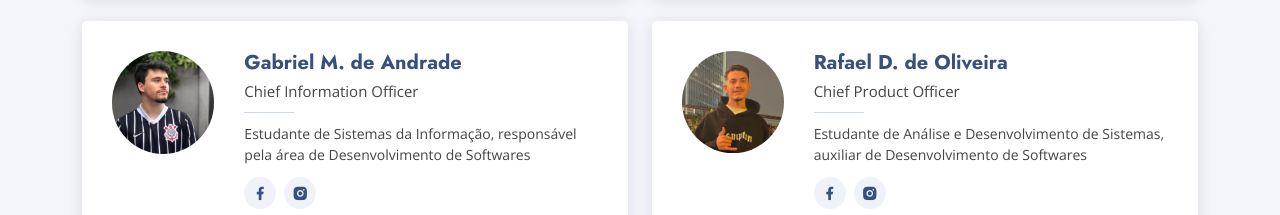
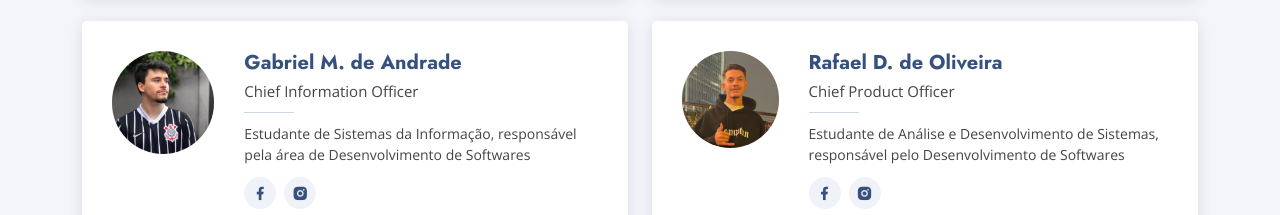
Before and after one commit to rafaelmings/mogismartech, a plain HTML site: page index.html in a window 1280 px wide. Shown: the part 3260-3475 px from the top of the page. Drawn offline with nearby package versions, Linux system fonts and the light colour scheme.

Commit message:
alteração desc cargos

```diff
--- a/index.html
+++ b/index.html
@@ -324,7 +324,7 @@
               <div class="member-info">
                 <h4>Rafael D. de Oliveira</h4>
                 <span>Chief Product Officer</span>
-                <p>Estudante de Análise e Desenvolvimento de Sistemas, auxiliar de Desenvolvimento de Softwares</p>
+                <p>Estudante de Análise e Desenvolvimento de Sistemas, responsável pelo Desenvolvimento de Softwares</p>
                 <div class="social">
                   <a href="https://www.facebook.com/rafael.domingues.71066?mibextid=2JQ9oc" target="blank"><i class="ri-facebook-fill"></i></a>
                   <a href="https://www.instagram.com/rafaelmings/" target="blank"><i class="ri-instagram-fill"></i></a>
```
Also changed, not shown: src/assets/img/elements/cartao-de-visita-frente.png (added), src/assets/img/elements/cartao-de-visita-verso.png (added), src/assets/img/elements/escrita.png (added), src/assets/img/elements/icon.png (added).
